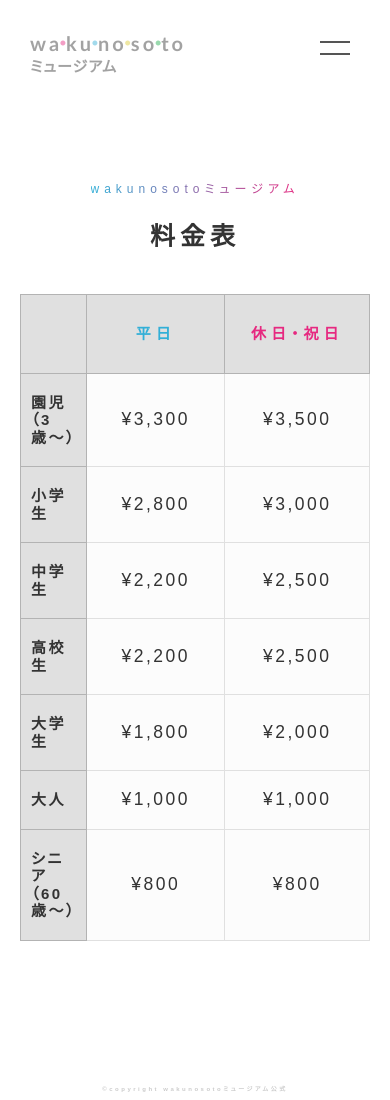
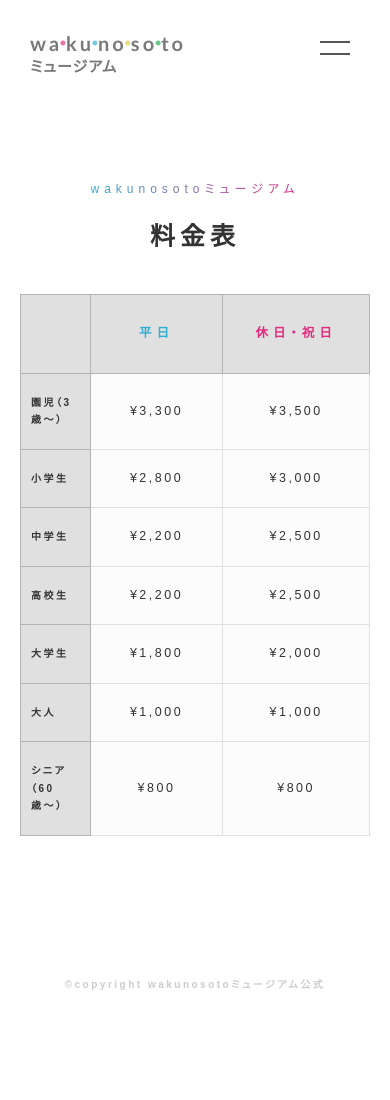
Before and after one commit to rrr-i/wakunosoto-c, a plain HTML site: page price.html in a window 390 px wide. After the commit the page ends 1015 px from the top, so only its background shows below. Drawn offline with Linux system fonts and the light colour scheme; a script that the page names is missing; a web font is replaced by a local one.

Commit message:
2/9 price

```diff
--- a/css/index.sass
+++ b/css/index.sass
@@ -748,10 +748,13 @@ footer
       tr
         th
           padding: 3rem 0
+          font-size: 1.25rem
         td
           padding: 2rem 1rem
+          font-size: 1.25rem
           &:first-child
-            width: 15%
+            width: 20%
+            font-size: 1rem
   .tabContents
     width: 100%
     h2
@@ -786,3 +789,6 @@ footer
       width: 100%
     &-mail
       width: 100%
+  footer
+    small
+      font-size: 1rem
```
Also changed, not shown: css/index.css, 1 other file.
